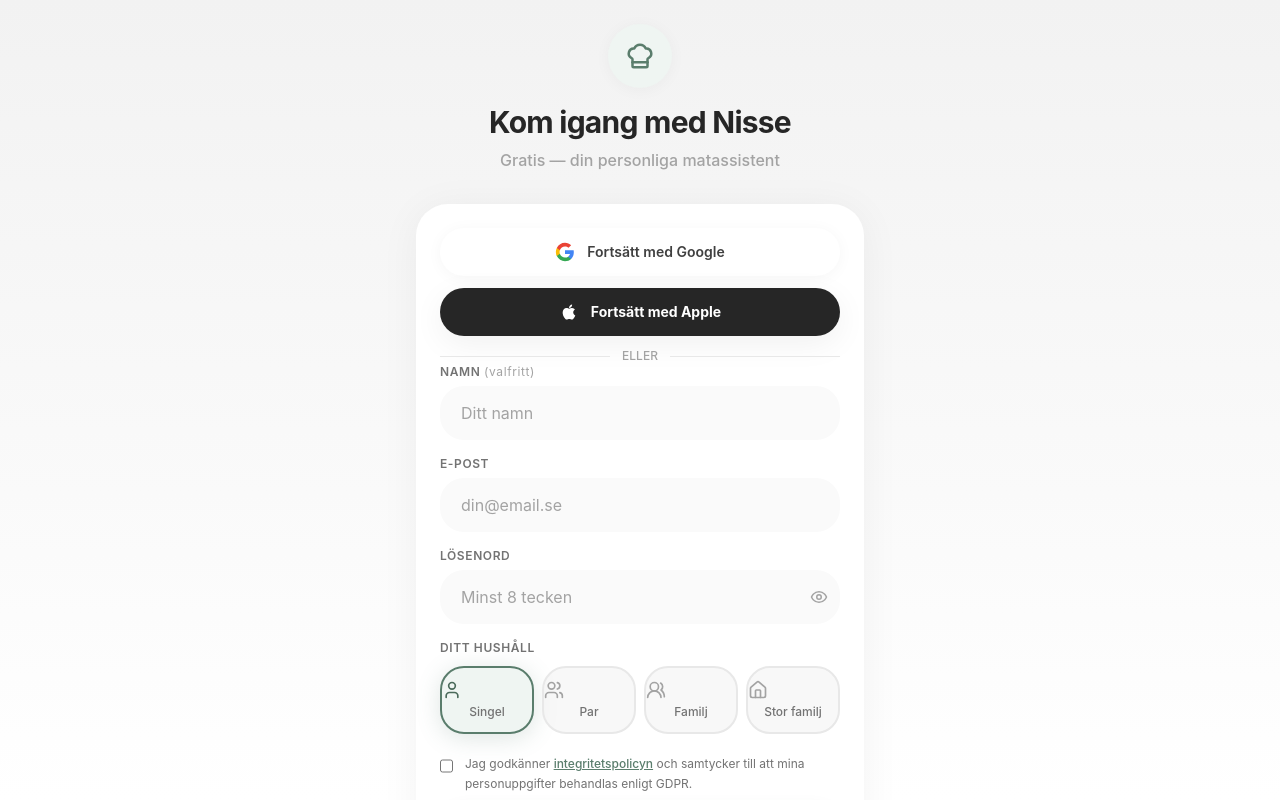
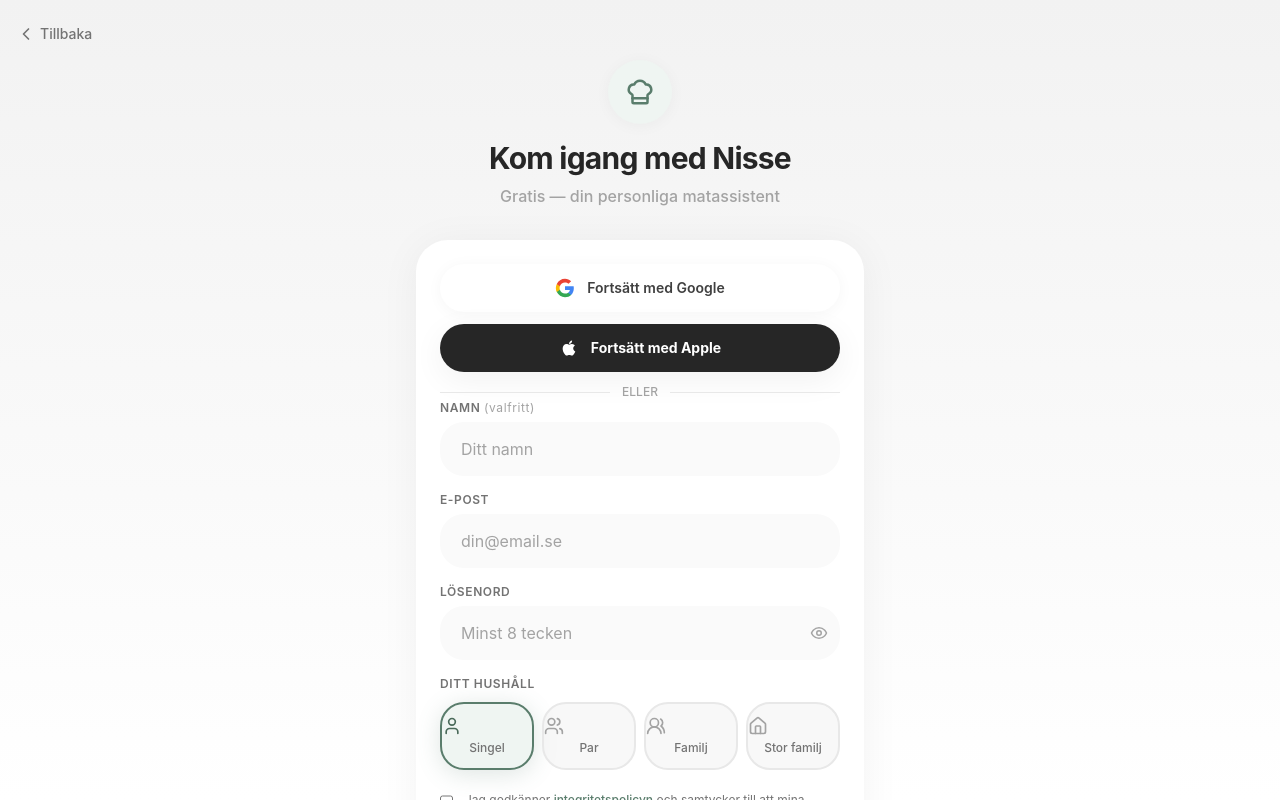
Before and after one commit to Promoe88/Receptsida, a Next.js app in the folder frontend/: page /register in a window 1280 px wide. Built offline with nearby package versions, Linux system fonts and the light colour scheme; no server answers; what @capacitor/core would draw is missing.

Commit message:
feat: add back button on register page
iOS-style chevron back button at the top of the register view,
navigates back to the previous screen (login/tutorial).

https://claude.ai/code/session_011oR7yVJQJ36H7ECDLyyRjQ

```diff
--- a/frontend/src/app/register/page.js
+++ b/frontend/src/app/register/page.js
@@ -12,7 +12,7 @@ import { motion } from 'framer-motion';
 import { useAuthStore } from '../../lib/store';
 import { NisseButton } from '../../components/NisseButton';
 import { PageTransition } from '../../components/PageTransition';
-import { UserPlus, Eye, EyeOff, ChefHat, Loader2, User, Users, UsersRound, Home } from 'lucide-react';
+import { UserPlus, Eye, EyeOff, ChefHat, Loader2, User, Users, UsersRound, Home, ChevronLeft } from 'lucide-react';
 import { SocialLoginSection } from '../../components/SocialLoginButtons';
 
 const HOUSEHOLDS = [
@@ -52,6 +52,13 @@ export default function RegisterPage() {
   return (
     <PageTransition>
       <div className="flex-1 flex flex-col overflow-y-auto app-inner-scroll px-5 py-6">
+        <button
+          onClick={() => router.back()}
+          className="flex items-center gap-1 text-sm font-medium text-warm-500 hover:text-warm-800 transition-colors mb-4 -ml-1 self-start"
+        >
+          <ChevronLeft size={20} />
+          Tillbaka
+        </button>
         <div className="w-full max-w-md mx-auto my-auto">
           <motion.div
             initial={{ opacity: 0, y: 15 }}
```
